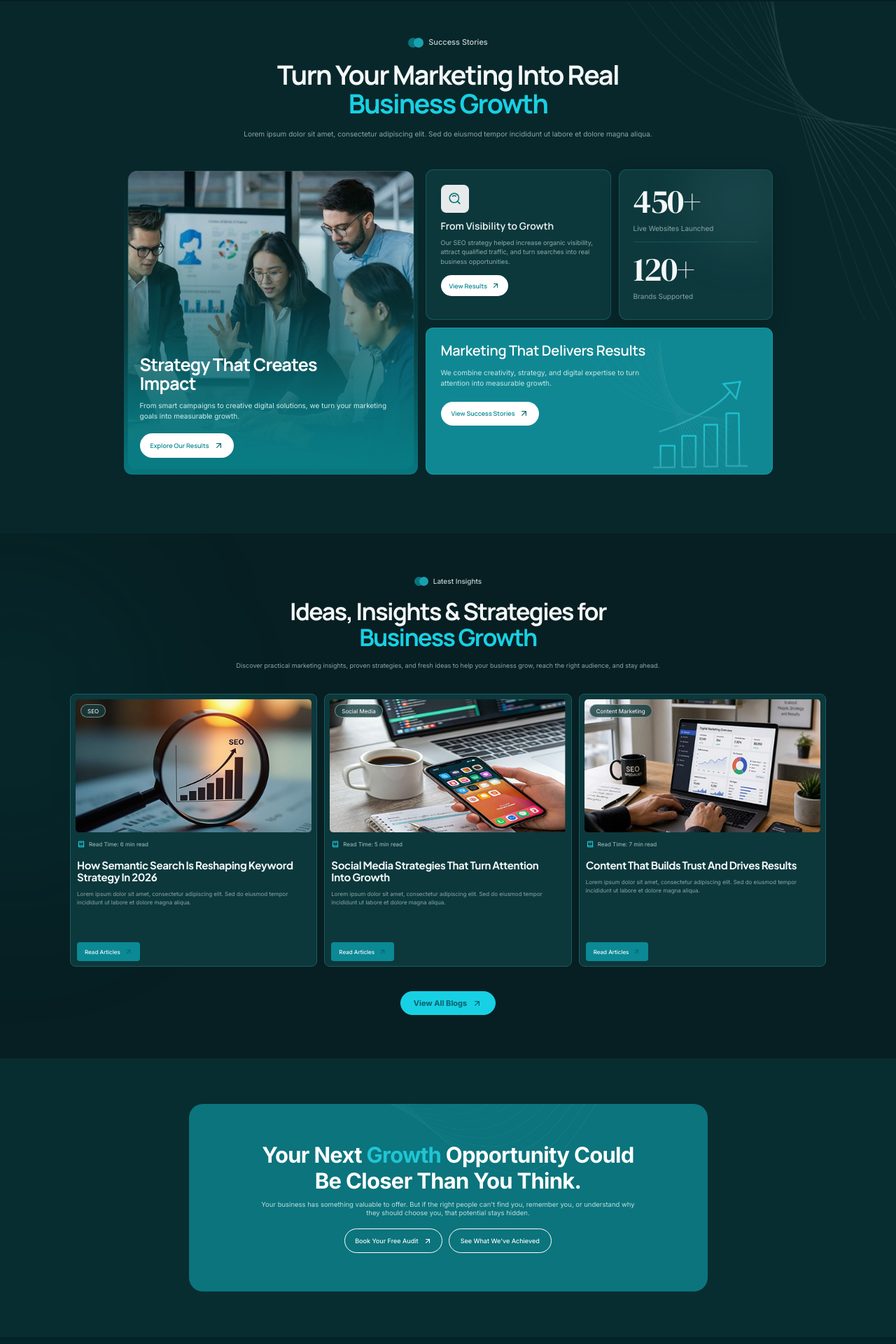
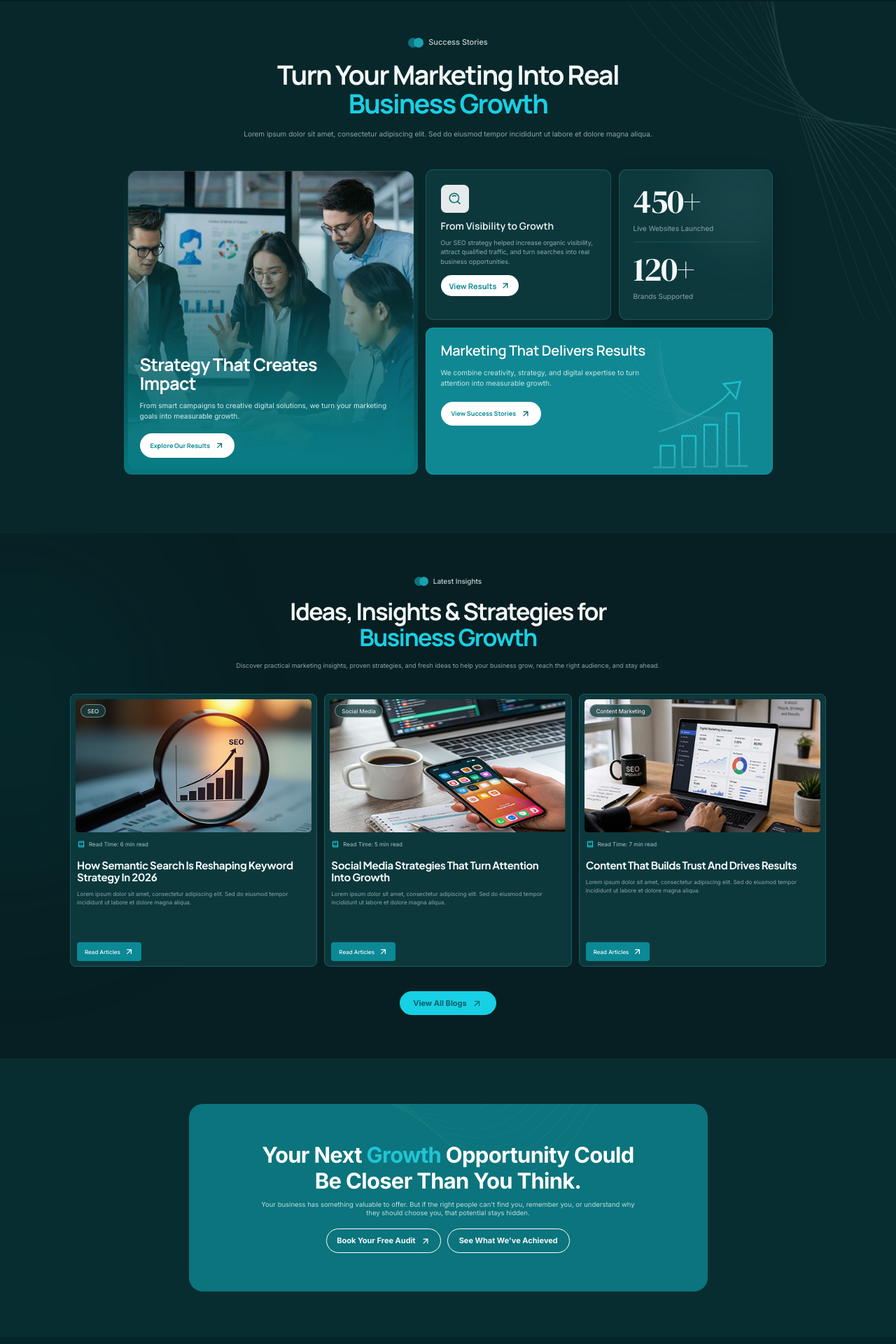
Before and after one commit to abdulbasit-10/Deltaz-Media-Website, a React (Vite) app: page / in a window 1280 px wide. Shown: the part 2578-4498 px from the top of the page at 70% size. Built offline with nearby package versions, Linux system fonts and the light colour scheme.

Commit message:
Updated Icons

```diff
--- a/src/components/LastCard.jsx
+++ b/src/components/LastCard.jsx
@@ -117,8 +117,8 @@ const LastCard = () => {
                 border-white
                 bg-transparent
                 px-[14px]
-                text-[9px]
-                font-medium
+                text-[11px]
+                font-bold
                 text-white
                 transition-all
                 duration-300
@@ -132,7 +132,7 @@ const LastCard = () => {
               </span>
 
               {/* ICON */}
-              <span className="relative h-[12px] w-[12px]">
+              <span className="relative h-[14px] w-[14px]">
                 {/* Normal: white */}
                 <img
                   src={arrowIcon}
@@ -140,8 +140,8 @@ const LastCard = () => {
                   className="
                     absolute
                     inset-0
-                    h-[12px]
-                    w-[12px]
+                    h-[14px]
+                    w-[14px]
                     object-contain
                     brightness-0
                     invert
@@ -158,8 +158,8 @@ const LastCard = () => {
                   className="
                     absolute
                     inset-0
-                    h-[12px]
-                    w-[12px]
+                    h-[13px]
+                    w-[13px]
                     object-contain
                     opacity-0
                     transition-opacity
@@ -183,8 +183,8 @@ const LastCard = () => {
                 border-white
                 bg-transparent
                 px-[16px]
-                text-[9px]
-                font-medium
+                text-[11px]
+                font-bold
                 text-white
                 transition-all
                 duration-300
--- a/src/components/LatestInsights.jsx
+++ b/src/components/LatestInsights.jsx
@@ -3,6 +3,8 @@ import socialMediaImage from "../assets/Social Media.png";
 import contentMarketingImage from "../assets/Content Marketing (2) for insights.png";
 import readIcon from "../assets/Read icon.png";
 import arrowIcon from "../assets/meteor-icons arrow-up-right (green).png";
+import readArticleIcon from "../assets/meteor-icons_arrow-up-right (white).png";
+
 
 const articles = [
   {
@@ -211,14 +213,14 @@ function LatestInsights() {
             aria-hidden="true"
             className="
               block
-              h-[13px]
-              w-[15px]
+              h-[15px]
+              w-[16px]
               object-contain
               transition-transform
               duration-200
               ease-out
-              group-hover:translate-x-[2px]
-              group-hover:-translate-y-[2px]
+              group-hover:translate-x-[1px]
+              group-hover:-translate-y-[1px]
             "
           />
         </a>
@@ -396,12 +398,12 @@ function InsightCard({ article }) {
             <span>Read Articles</span>
 
             <img
-              src={arrowIcon}
+              src={readArticleIcon}
               alt=""
               aria-hidden="true"
               className="
-                h-[11px]
-                w-[11px]
+                h-[13px]
+                w-[13px]
                 object-contain
                 transition-transform
                 duration-200
--- a/src/components/Services.jsx
+++ b/src/components/Services.jsx
@@ -1,8 +1,13 @@
+import React from "react";
+
 import seoImage from "../assets/Seo Optimization.png";
 import socialMediaImage from "../assets/Social Media Marketing.png";
 import contentMarketingImage from "../assets/Content Marketing.png";
 import arrowIcon from "../assets/Icon to attach with images.svg";
 import servicesWaves from "../assets/Waves for Our services.png";
+
+import ExploreAllServicesIconWhite from "../assets/meteor-icons_arrow-up-right (white).png";
+import ExploreAllServicesIconBlack from "../assets/meteor-icons arrow-up-right (black).png";
 
 const services = [
   {
@@ -238,8 +243,9 @@ function Services() {
             Explore All Services
           </span>
 
+          {/* White arrow - normal state */}
           <img
-            src={arrowIcon}
+            src={ExploreAllServicesIconWhite}
             alt=""
             aria-hidden="true"
             className="
@@ -247,8 +253,21 @@ function Services() {
               h-[17px]
               w-[17px]
               object-contain
-              transition-transform
-              duration-200
+              group-hover:hidden
+            "
+          />
+
+          {/* Black arrow - hover state */}
+          <img
+            src={ExploreAllServicesIconBlack}
+            alt=""
+            aria-hidden="true"
+            className="
+              hidden
+              h-[17px]
+              w-[17px]
+              object-contain
+              group-hover:block
               group-hover:translate-x-[2px]
               group-hover:-translate-y-[2px]
             "
--- a/src/components/SuccessStories.jsx
+++ b/src/components/SuccessStories.jsx
@@ -284,8 +284,8 @@ function SuccessStories() {
                 bg-white
                 px-[14px]
                 font-['Manrope']
-                text-[8px]
-                font-semibold
+                text-[11px]
+                font-bold
                 leading-none
                 !text-[#0B8995]
                 transition-all
@@ -397,8 +397,8 @@ function SuccessStories() {
               bg-white
               px-[12px]
               font-['Manrope']
-              text-[9px]
-              font-semibold
+              text-[11px]
+              font-bold
               leading-none
               !text-[#0B8995]
               transition-all
@@ -413,8 +413,8 @@ function SuccessStories() {
               alt=""
               aria-hidden="true"
               className="
-                h-[12px]
-                w-[12px]
+                h-[14px]
+                w-[14px]
                 object-contain
                 transition-transform
                 duration-200
@@ -656,9 +656,8 @@ function SuccessStories() {
                 bg-white
                 px-[14px]
                 font-['Manrope']
-                text-[8px]
-                font-semibold
-                leading-none
+                text-[11px]
+                font-bold
                 !text-[#0B8995]
                 transition-all
                 duration-200
@@ -676,8 +675,8 @@ function SuccessStories() {
                 alt=""
                 aria-hidden="true"
                 className="
-                  h-[13px]
-                  w-[13px]
+                  h-[14px]
+                  w-[14px]
                   object-contain
                   transition-transform
                   duration-200
```
Lines whose indentation alone changed are shown as unchanged.
